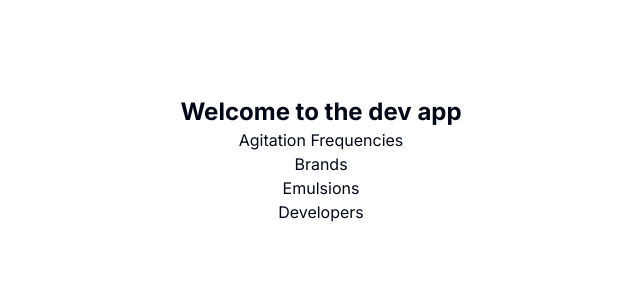
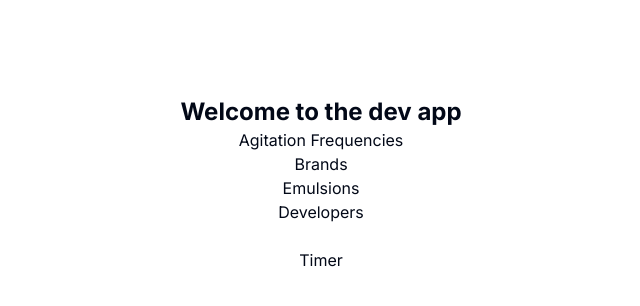
Before and after one commit to RogerRosell/dev-app, a Next.js app: page / in a window 1280 px wide. Shown: the top 306 px of the page, without its empty margins (319-959 px from the left). Built offline with nearby package versions, Linux system fonts and the light colour scheme.

Commit message:
Link to timer

```diff
--- a/src/app/page.tsx
+++ b/src/app/page.tsx
@@ -16,6 +16,9 @@ export default function Home() {
       <div>
         <Link href="/developers">Developers</Link>
       </div>
+      <div className='mt-6'>
+        <Link href="/timer">Timer</Link>
+      </div>
     </main>
   );
 }
```
